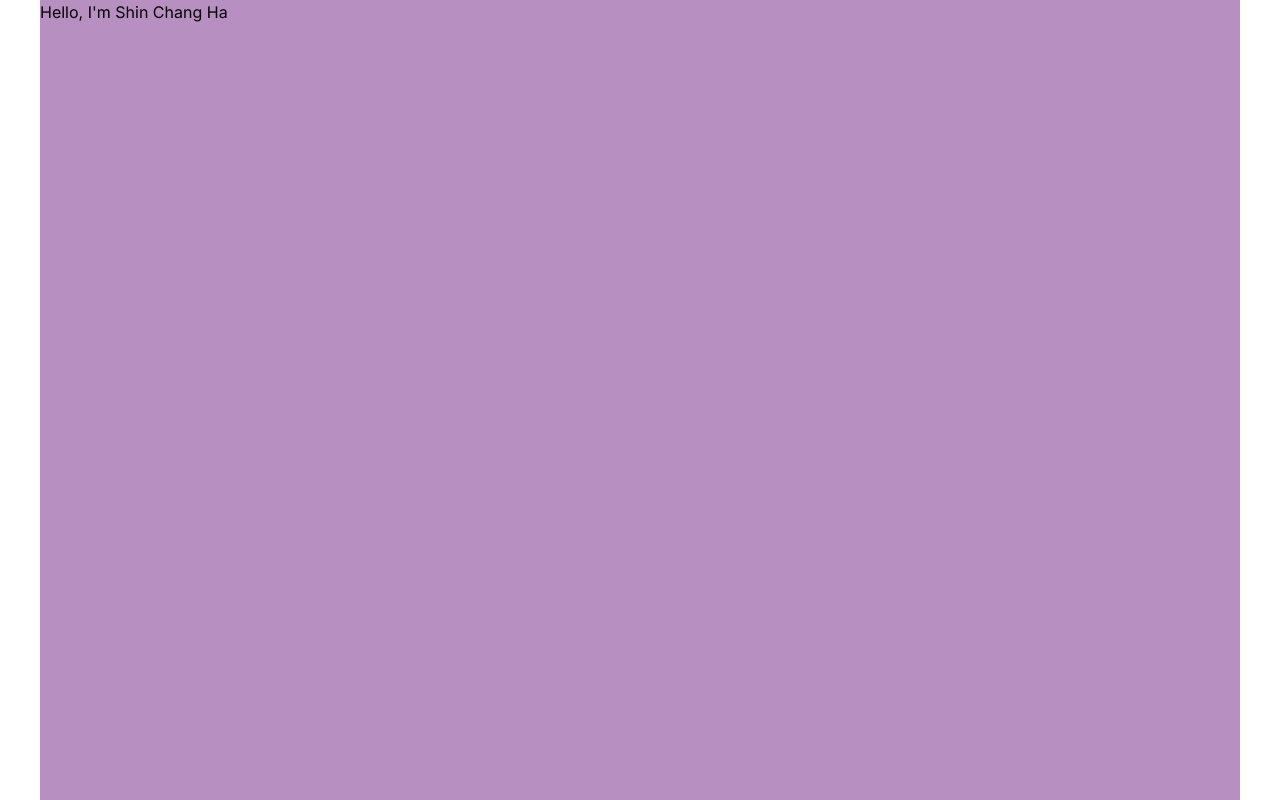
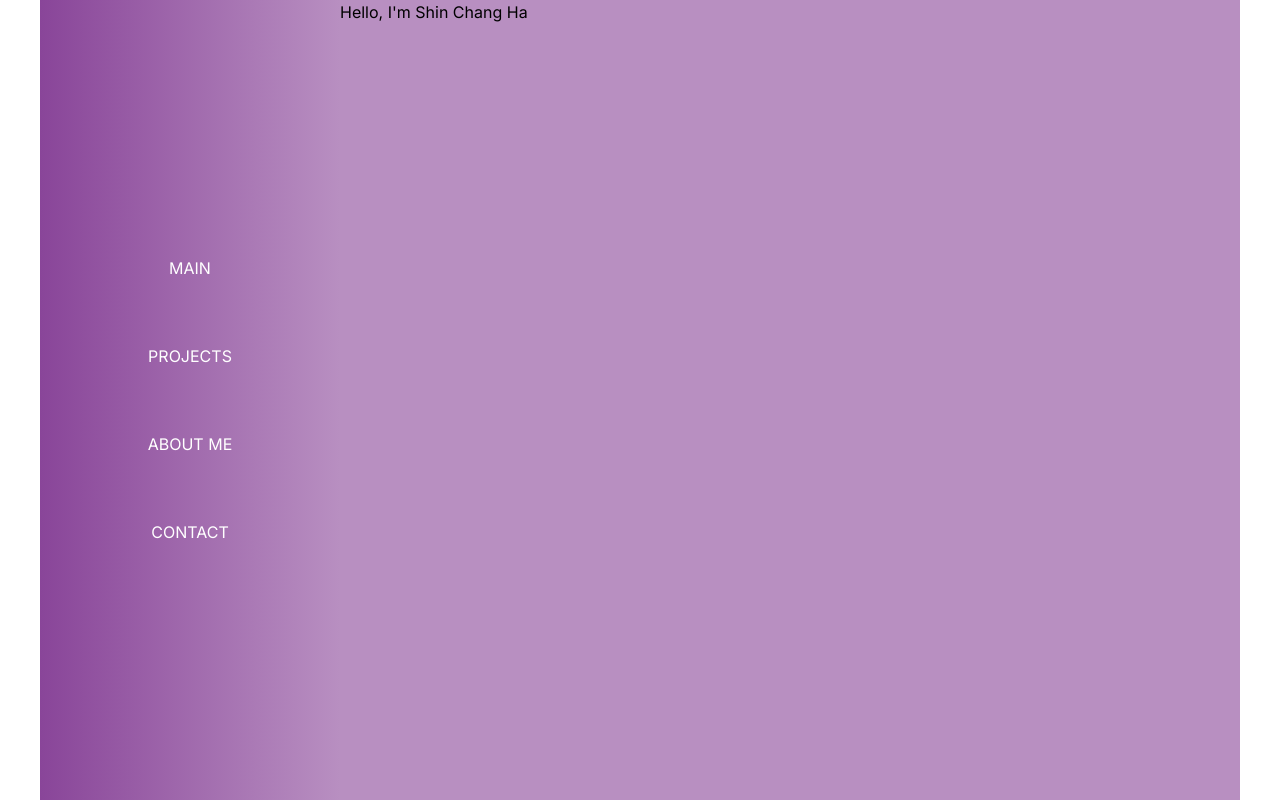
Before and after one commit to rosenfence/portfolio, a Next.js app: page / in a window 1280 px wide. Built offline with nearby package versions, Linux system fonts and the light colour scheme.

Commit message:
feat: menu버튼 open-close 기능(완)

```diff
--- a/components/Navbar.jsx
+++ b/components/Navbar.jsx
@@ -11,9 +11,9 @@ export default function Navbar() {
 
   return (
     <>
-      <div className={`md:${open ? 'hidden' : 'flex'} ${open ? 'flex' : 'hidden'} flex-col w-[300px] flex-center bg-gradient-to-r from-theme to-theme-background`}>
+      <div className={`md:flex ${open ? 'flex' : 'hidden'} flex-col w-[300px] flex-center bg-gradient-to-r from-theme to-theme-background`}>
         <button className='flex md:hidden' onClick={handleClick}>
-          닫기
+          ◀︎
         </button>
         <Link className='m-8 text-white hover:font-bold' href='/'>
           MAIN
@@ -29,7 +29,7 @@ export default function Navbar() {
         </Link>
       </div>
       <button className={`${open ? 'hidden' : 'flex'} mr-5 md:hidden`} onClick={handleClick}>
-        열기
+        ►
       </button>
     </>
   );
```
